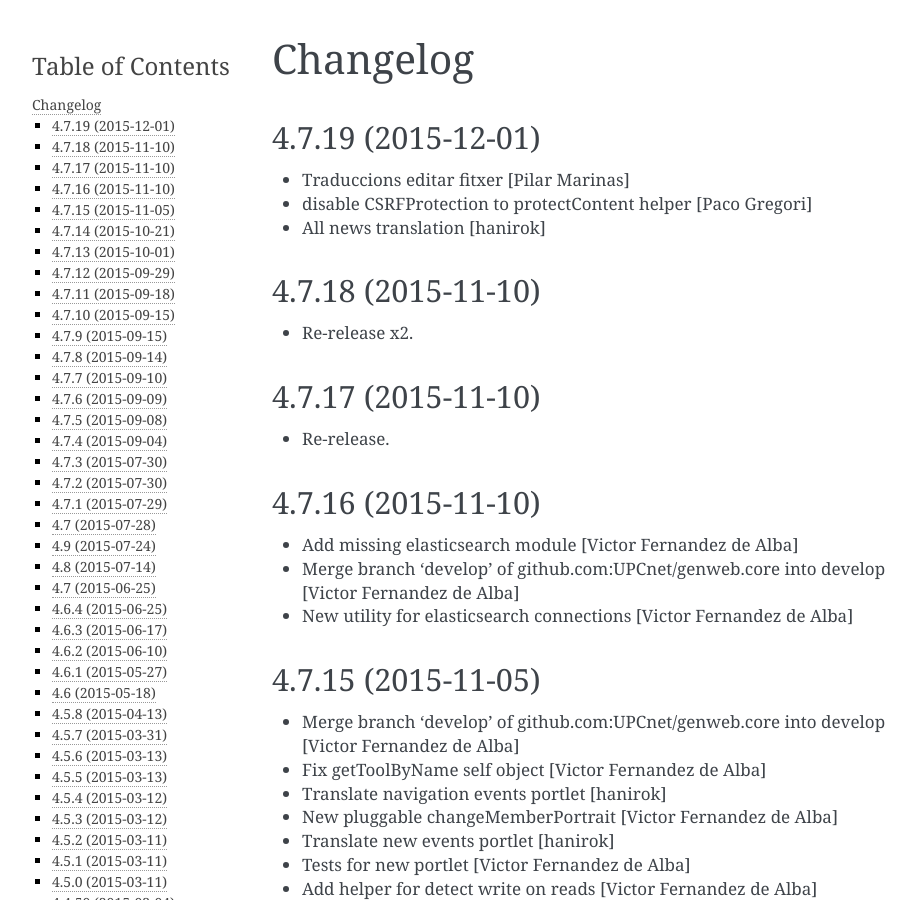
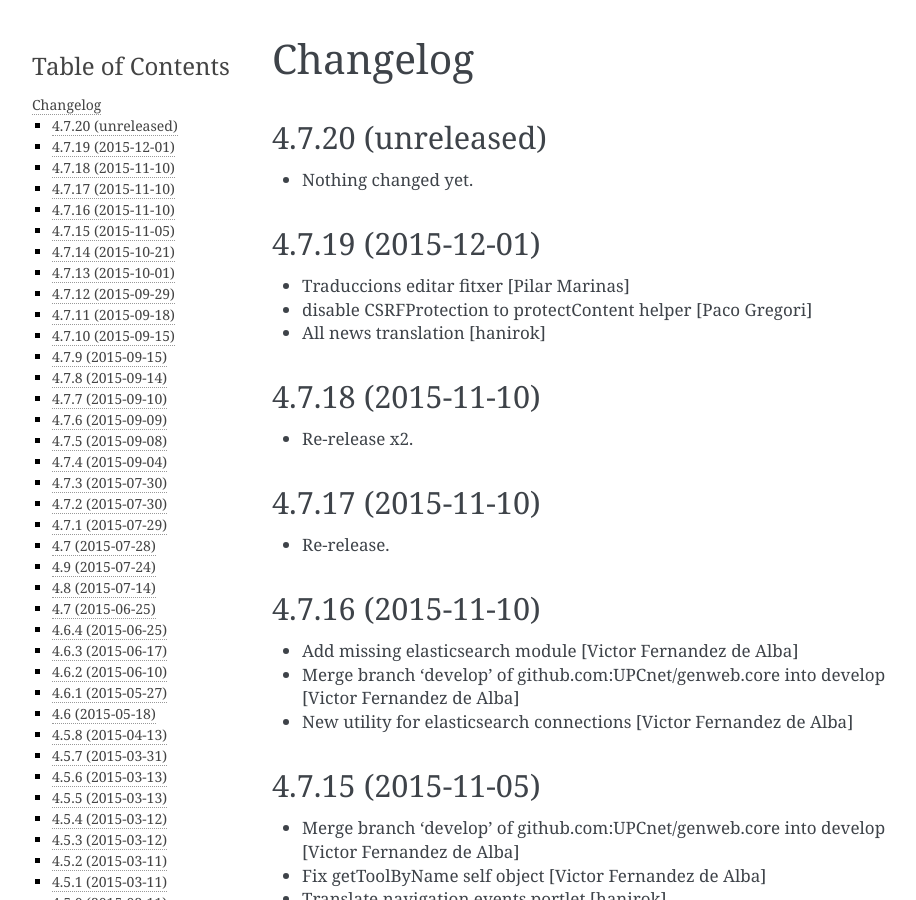
Before and after one commit to UPCnet/genweb.core, a Sphinx documentation site: the page built from docs/HISTORY.rst, in a window 1280 px wide and 900 px high. Shown: the whole window, without its empty margins (148-1064 px from the left). Built offline with Sphinx 7.4.7, drawn with Linux system fonts in a browser that asks for light colours.

Commit message:
Back to development: 4.7.20

```diff
--- a/docs/HISTORY.rst
+++ b/docs/HISTORY.rst
@@ -1,5 +1,11 @@
 Changelog
 =========
+
+4.7.20 (unreleased)
+-------------------
+
+- Nothing changed yet.
+
 
 4.7.19 (2015-12-01)
 -------------------
--- a/setup.py
+++ b/setup.py
@@ -1,7 +1,7 @@
 from setuptools import setup, find_packages
 import os
 
-version = '4.7.19'
+version = '4.7.20.dev0'
 
 README = open('README.rst').read()
 HISTORY = open(os.path.join('docs', 'HISTORY.rst')).read()
```
